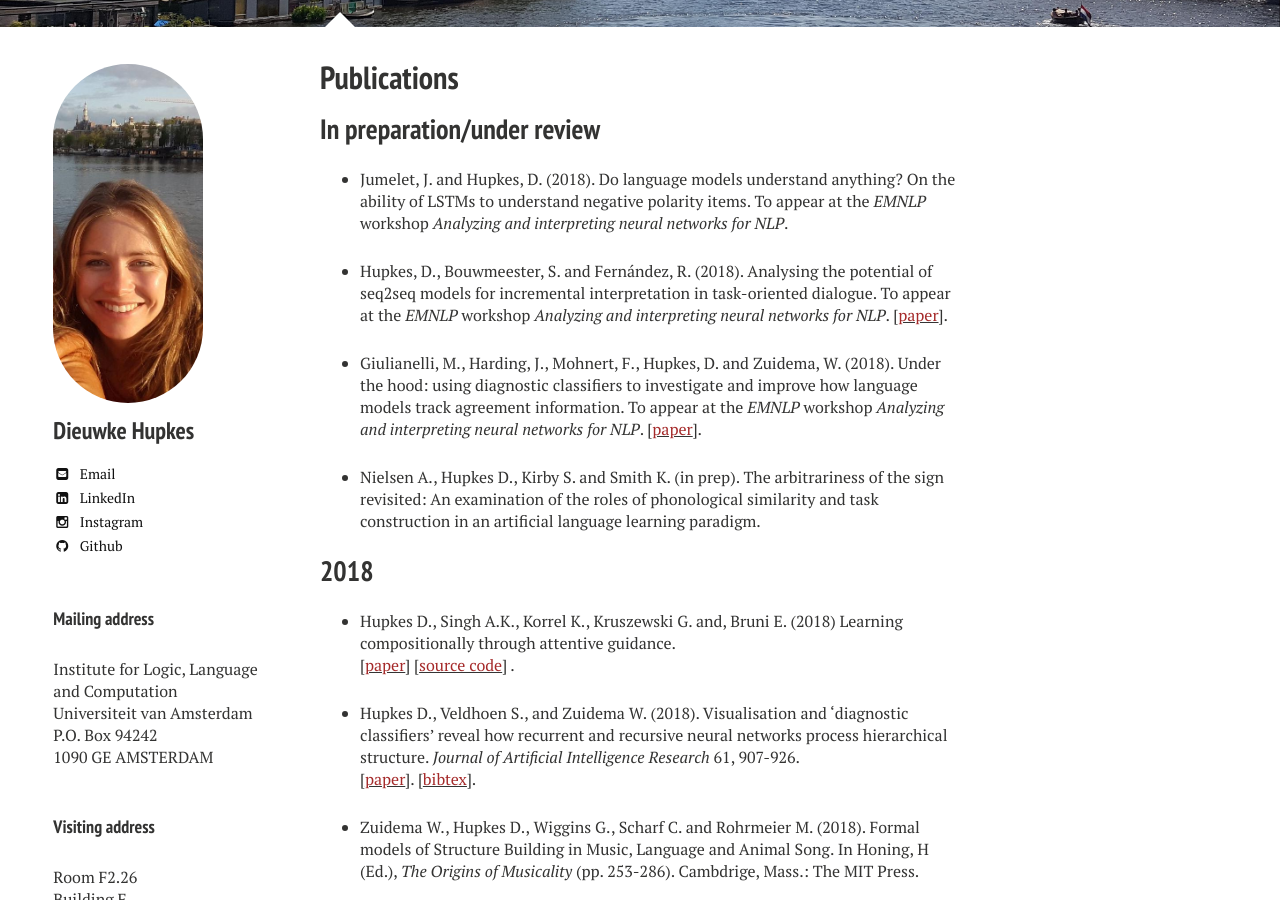
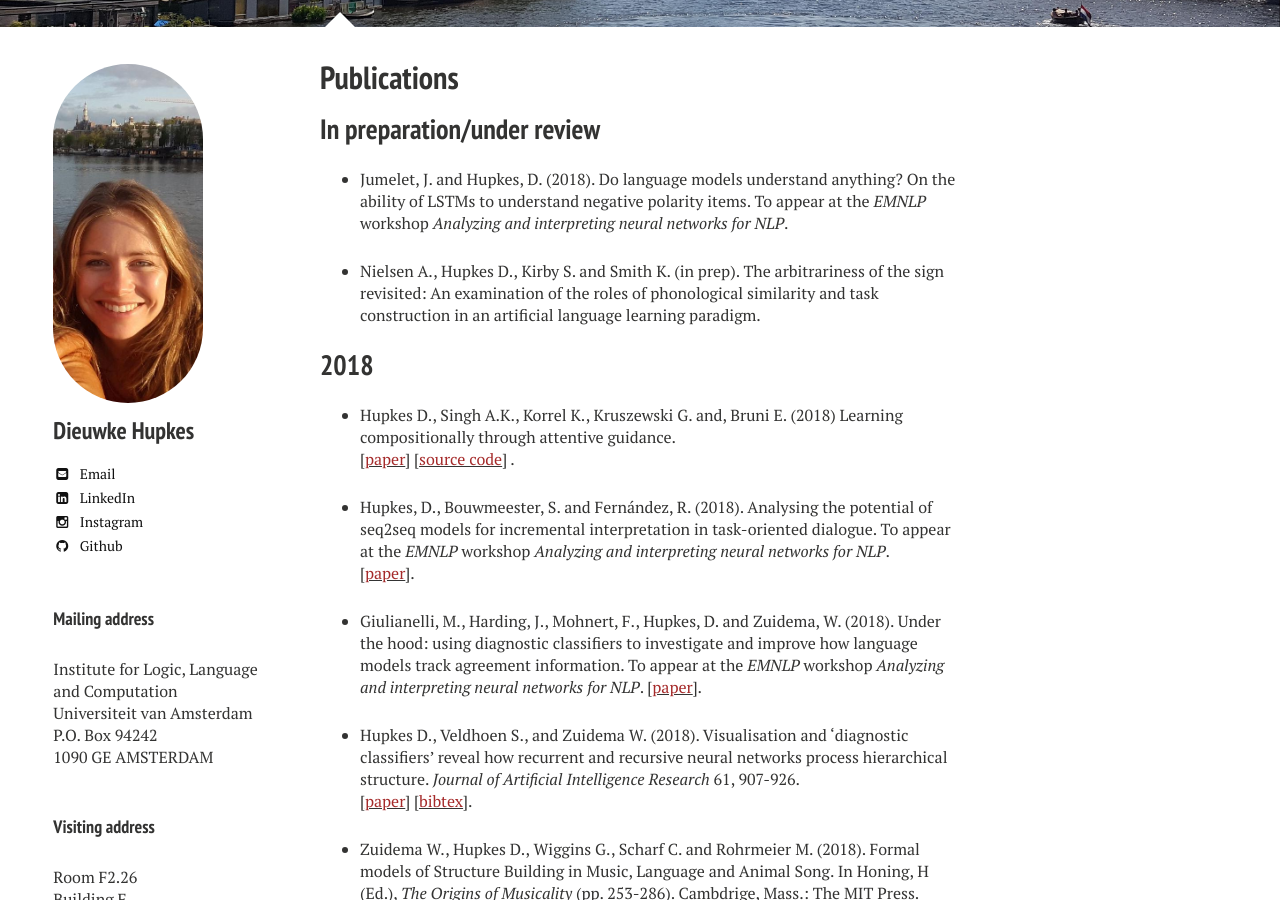
Before and after one commit to dieuwkehupkes/dieuwkehupkes.github.io, a Jekyll site: the page built from publications.md, in a window 1280 px wide and 900 px high, scrolled down 360 px. Built offline with Jekyll 4.4.1, drawn with Linux system fonts in a browser that asks for light colours; nearby versions of some CDN libraries; part of the change alters nothing that is shown.

Commit message:
reorganise publications

```diff
--- a/publications.md
+++ b/publications.md
@@ -14,12 +14,6 @@ image:
 
 * Jumelet, J. and Hupkes, D. (2018). Do language models understand anything? On the ability of LSTMs to understand negative polarity items. To appear at the *EMNLP* workshop *Analyzing and interpreting neural networks for NLP*.
 
-* Hupkes, D., Bouwmeester, S. and Fern&#x00E1;ndez, R. (2018). Analysing the potential of seq2seq models for incremental interpretation in task-oriented dialogue. To appear at the *EMNLP* workshop *Analyzing and interpreting neural networks for NLP*.
-\[[<font color="brown">paper</font>](https://arxiv.org/abs/1808.09178){:target="blank"}\].
-
-* Giulianelli, M., Harding, J., Mohnert, F., Hupkes, D. and Zuidema, W. (2018). Under the hood: using diagnostic classifiers to investigate and improve how language models track agreement information.  To appear at the *EMNLP* workshop *Analyzing and interpreting neural networks for NLP*.
-\[[<font color="brown">paper</font>](https://arxiv.org/abs/1808.08079){:target="blank"}\].
-
 * Nielsen A., Hupkes D., Kirby S. and Smith K. (in prep). The arbitrariness of the sign revisited: An examination of the roles of phonological similarity and task construction in an artificial language learning paradigm.
 
 ## 2018
@@ -28,8 +22,16 @@ image:
 \[[<font color="brown">paper</font>](../research/attentive_guidance.pdf){:target="blank"}\] \[[<font color="brown">source code</font>](https://github.com/i-machine-think/machine/tree/master){:target="_blank"}\]
 .
 
+* Hupkes, D., Bouwmeester, S. and Fern&#x00E1;ndez, R. (2018). Analysing the potential of seq2seq models for incremental interpretation in task-oriented dialogue. To appear at the *EMNLP* workshop *Analyzing and interpreting neural networks for NLP*.
+\[[<font color="brown">paper</font>](https://arxiv.org/abs/1808.09178){:target="blank"}\].
+
+* Giulianelli, M., Harding, J., Mohnert, F., Hupkes, D. and Zuidema, W. (2018). Under the hood: using diagnostic classifiers to investigate and improve how language models track agreement information.  To appear at the *EMNLP* workshop *Analyzing and interpreting neural networks for NLP*.
+\[[<font color="brown">paper</font>](https://arxiv.org/abs/1808.08079){:target="blank"}\].
+
+
+
 * Hupkes D., Veldhoen S., and Zuidema W. (2018). Visualisation and 'diagnostic classifiers' reveal how recurrent and recursive neural networks process hierarchical structure. *Journal of Artificial Intelligence Research* 61, 907-926.\\
-\[[<font color="brown">paper</font>](https://arxiv.org/abs/1711.10203){:target="blank"}\].
+\[[<font color="brown">paper</font>](https://arxiv.org/abs/1711.10203){:target="blank"}\]
 \[[<font color="brown">bibtex</font>](https://arxiv.org/abs/1711.10203){:target="blank"}\].
 
 
```
